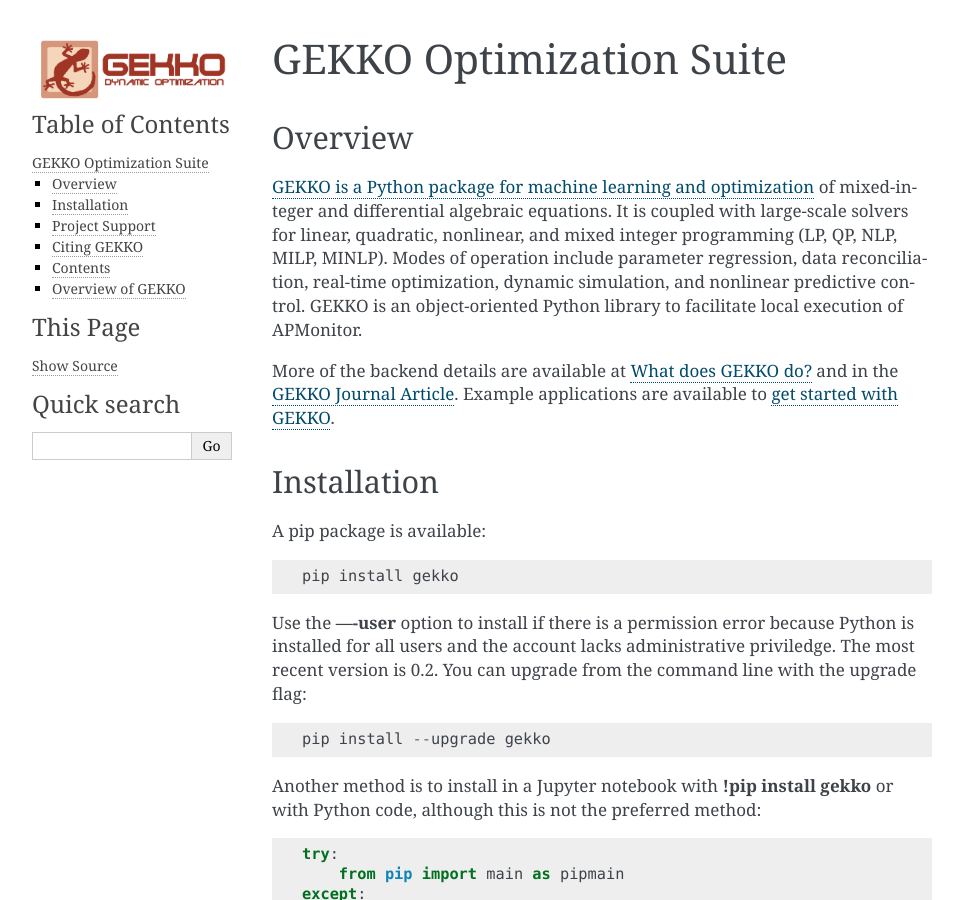
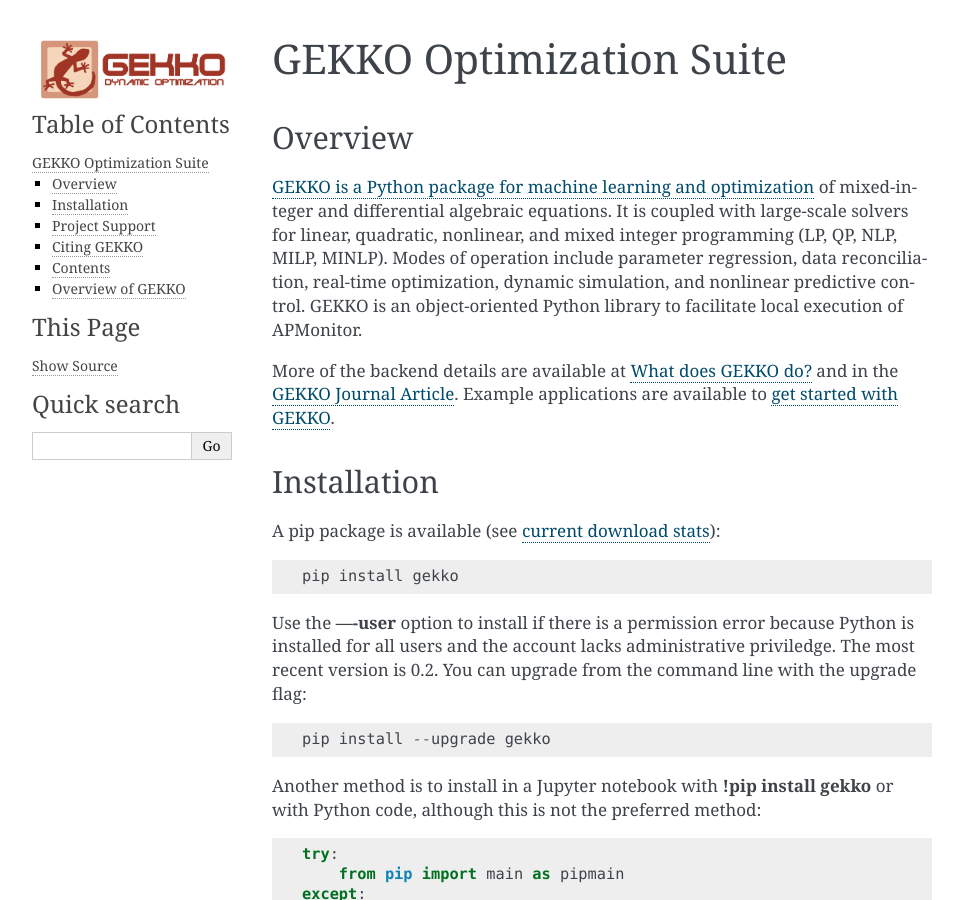
Before and after one commit to BYU-PRISM/GEKKO, a Sphinx documentation site: the page built from docs/index.rst, in a window 1280 px wide and 900 px high. Shown: the whole window, without its empty margins (148-1111 px from the left). Built offline with Sphinx 7.4.7, drawn with Linux system fonts in a browser that asks for light colours.

Commit message:
Update index.rst

```diff
--- a/docs/index.rst
+++ b/docs/index.rst
@@ -17,7 +17,7 @@
 Installation
 ------------
 
-A pip package is available::
+A pip package is available (see `current download stats <https://pypistats.org/packages/gekko>`_)::
 
 	pip install gekko
 
```
